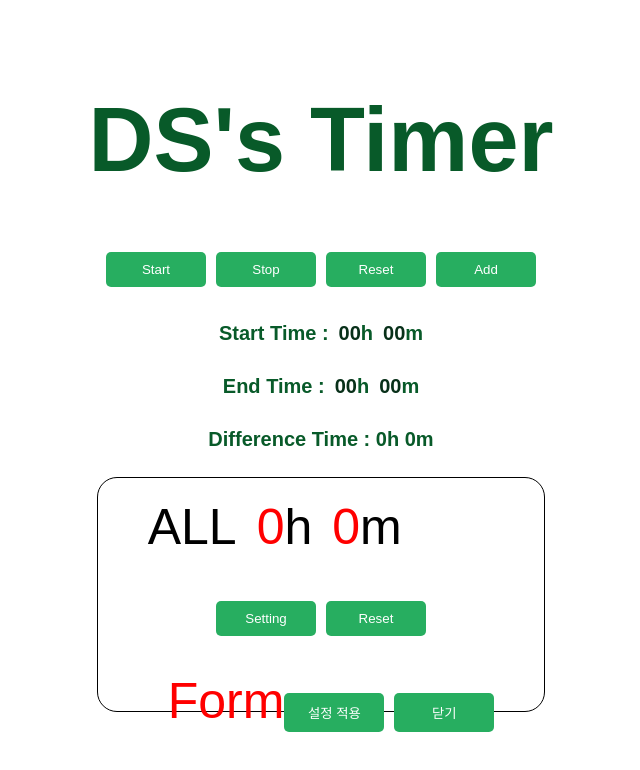
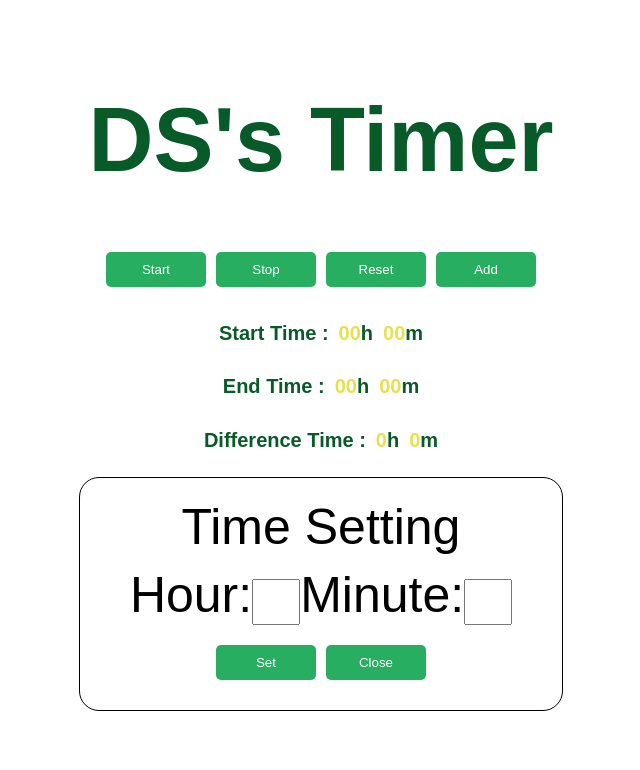
Before and after one commit to DS0708/react-timer-app, a React (Create React App) app: page / in a window 1280 px wide. Both pictures are taken after a click on the button "Setting". Shown: the top 770 px of the page, without its empty margins (319-959 px from the left). Built offline with nearby package versions, Linux system fonts and the light colour scheme.

Commit message:
기능 구현 완료

```diff
--- a/src/App.css
+++ b/src/App.css
@@ -60,7 +60,7 @@ button:hover{
   height: 50%;
 }
 .timer__nowTime .time_info span{
-  color: #083019;
+  color: #e7e14d;
   margin-left: 10px;
 }
 
@@ -78,8 +78,30 @@ button:hover{
   height: 50%;
   margin-top: 20px;
 }
-.timer__allTime span{
+.timer__allTime .modal_close span{
   font-size: 50px;
   color: red;
   margin-left: 20px;
 }
+.timer__allTime .modal_open .modal__content span{
+  margin-bottom: 10px;
+}
+.timer__allTime .modal_open .modal__content{
+  display: flex;
+  flex-direction: column;
+  justify-content: center;
+  align-items: center;
+}
+.timer__allTime .modal_open .modal__content input{
+  width: 40px;
+  height: 40px;
+  font-size: 30px;
+  color: red;
+  text-align: right;
+}
+.timer__allTime .modal_open .modal__content .buttons{
+  margin-top: 20px;
+  display: flex;
+  justify-content: center;
+  align-items: center;
+}
--- a/src/App.js
+++ b/src/App.js
@@ -14,6 +14,16 @@ function App() {
   const closeModal = () => {
     setIsModalOpen(false);
   };
+  const applyTime = () => {
+    let set_hour = parseInt(document.getElementById('set_hour').value);
+    let set_minute = parseInt(document.getElementById('set_minute').value);
+    if (set_minute >= 60){
+      set_hour += Math.floor(set_minute/60);
+      set_minute = set_minute % 60;
+    }
+    setAllTime({hour: set_hour, minute: set_minute});
+    closeModal();
+  }
 
   useEffect(() => {
     calculateSubtractTime();
@@ -61,8 +71,10 @@ function App() {
   }
 
   const addBtnClickListener = () =>{
-    let sumAllTime = allTime.hour*24 + allTime.minute + parseInt(subtractTime.hour*24) + parseInt(subtractTime.minute);
-    setAllTime({hour: Math.floor(sumAllTime / 60), minute: sumAllTime % 60});
+    let sumAllTime = allTime.hour*60 + allTime.minute + parseInt(subtractTime.hour)*60 + parseInt(subtractTime.minute);
+    let change_hour = Math.floor(sumAllTime / 60);
+    let change_minute = sumAllTime % 60;
+    setAllTime({hour: change_hour, minute: change_minute});
     resetBtnClickListener();
   }
 
@@ -90,10 +102,15 @@ function App() {
             End Time :
             <span>{endTime.hour}</span>h <span>{endTime.minute}</span>m
           </div>
-          <div className="subtractTime">Difference Time : {subtractTime.hour}h {subtractTime.minute}m</div>
+          <div className="subtractTime">
+            Difference Time :
+            <span>{subtractTime.hour}</span>h <span>{subtractTime.minute}</span>m
+            </div>
         </div>
       </div>
       <div className="timer__allTime">
+        {!isModalOpen && (
+          <div className="modal_close">
             ALL
           <span>{allTime.hour}</span>h
           <span>{allTime.minute}</span>m
@@ -104,16 +121,28 @@ function App() {
               className="btn__reset_allTime"
               onClick={resetAllTimeBtnClickListener}>Reset</button>
           </div>
+          </div>
+        )}
         {isModalOpen && (
-        <div className="modal">
+          <div className="modal_open">
             <div className="modal__content">
-            <span>Form</span>
-            <button type="button" >
-              설정 적용
+              <span>Time Setting</span>
+              <form>
+                <label htmlFor="hour">Hour:</label>
+                <input type="text" id="set_hour" maxLength="2" />
+
+                <label htmlFor="minute">Minute:</label>
+                <input type="text" id="set_minute" maxLength="2" />
+
+                <div className="buttons">
+                  <button type="button" onClick={applyTime}>
+                    Set
                   </button>
                   <button type="button" onClick={closeModal}>
-              닫기
+                    Close
                   </button>
+                </div>
+              </form>
             </div>
           </div>
         )}
```
Lines whose indentation alone changed are shown as unchanged.
